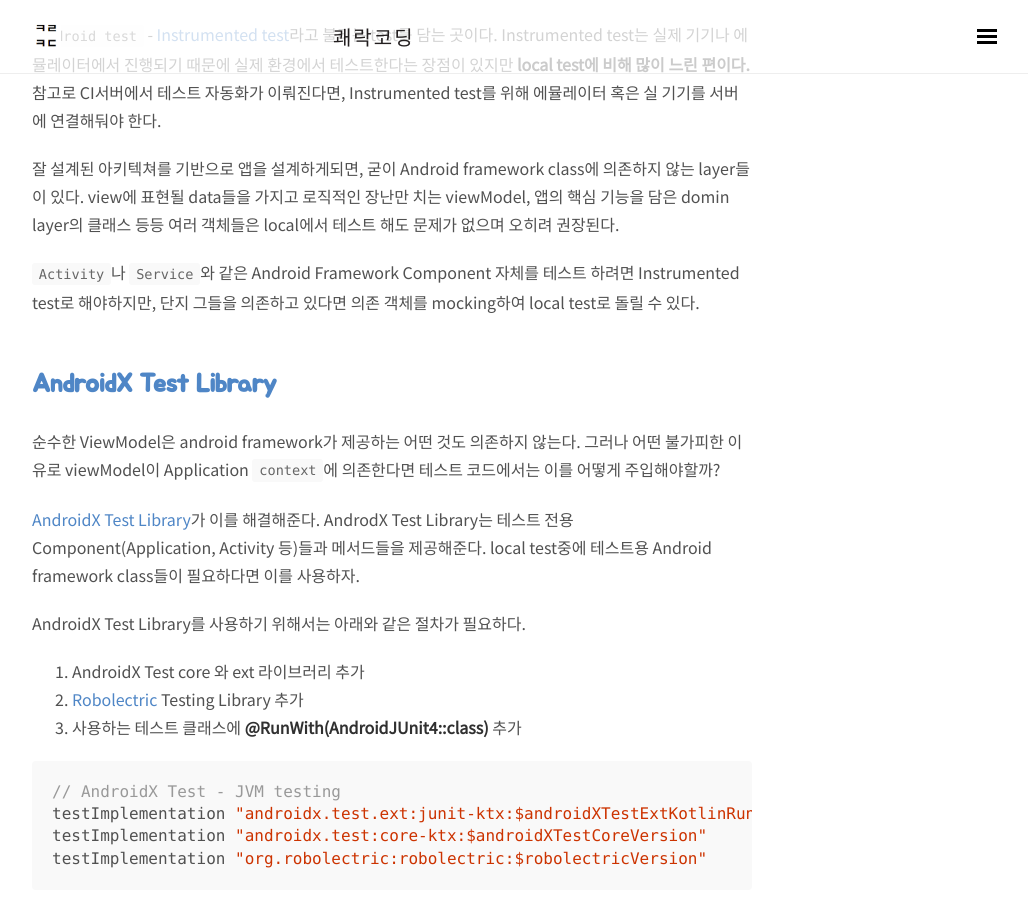
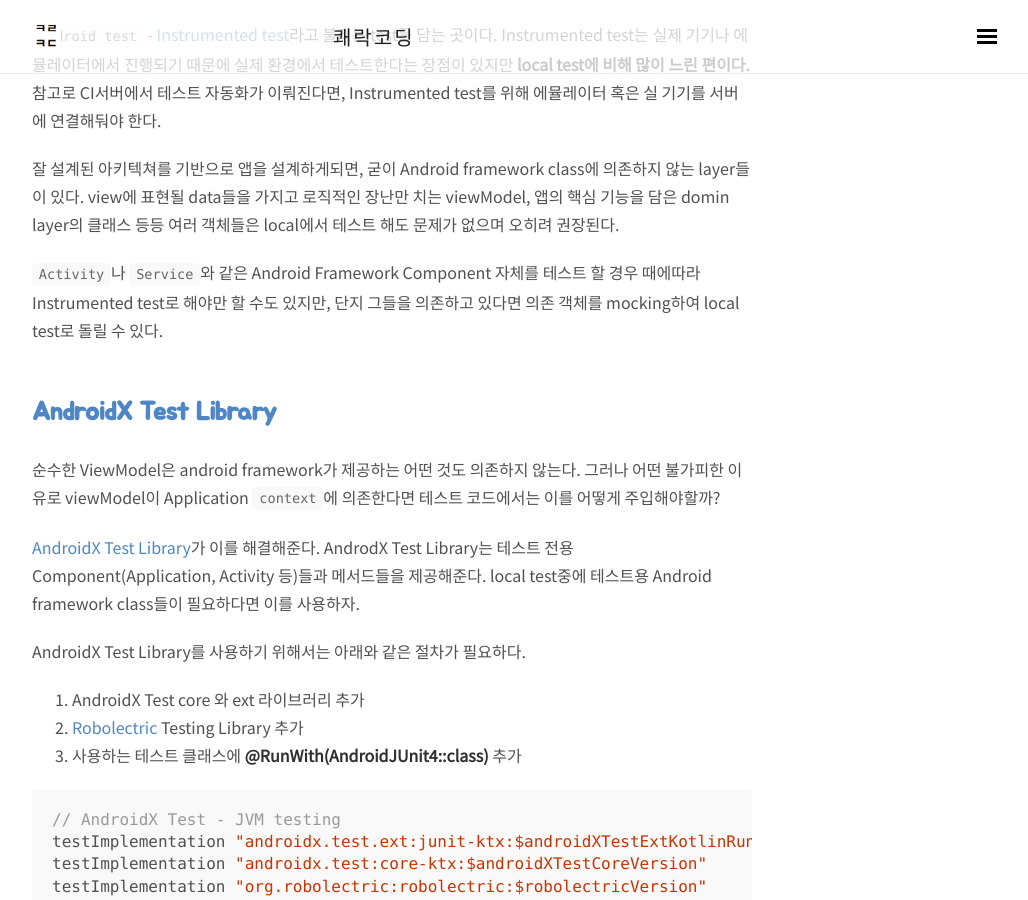
Before and after one commit to wooooooak/wooooooak.github.io, a Jekyll site: the page built from _posts/android/2020-12-04-android-testing.md, in a window 1280 px wide and 900 px high, scrolled down 554 px. Shown: the whole window, without its empty margins (248-1276 px from the left). Built offline with Jekyll 4.4.1, drawn with Linux system fonts in a browser that asks for light colours; nearby versions of some CDN libraries; some web fonts are replaced; comment, search, counter and statistics services are not loaded.

Commit message:
문장 수정

```diff
--- a/_posts/android/2020-12-04-android-testing.md
+++ b/_posts/android/2020-12-04-android-testing.md
@@ -19,7 +19,7 @@ comments: true
 
 잘 설계된 아키텍쳐를 기반으로 앱을 설계하게되면, 굳이 Android framework class에 의존하지 않는 layer들이 있다. view에 표현될 data들을 가지고 로직적인 장난만 치는 viewModel, 앱의 핵심 기능을 담은 domin layer의 클래스 등등 여러 객체들은 local에서 테스트 해도 문제가 없으며 오히려 권장된다.
 
-`Activity`나 `Service`와 같은 Android Framework Component 자체를 테스트 하려면 Instrumented test로 해야하지만, 단지 그들을 의존하고 있다면 의존 객체를 mocking하여 local test로 돌릴 수 있다.
+`Activity`나 `Service`와 같은 Android Framework Component 자체를 테스트 할 경우 때에따라 Instrumented test로 해야만 할 수도 있지만, 단지 그들을 의존하고 있다면 의존 객체를 mocking하여 local test로 돌릴 수 있다.
 
 ## [AndroidX Test Library](https://developer.android.com/training/testing/set-up-project)
 
```
